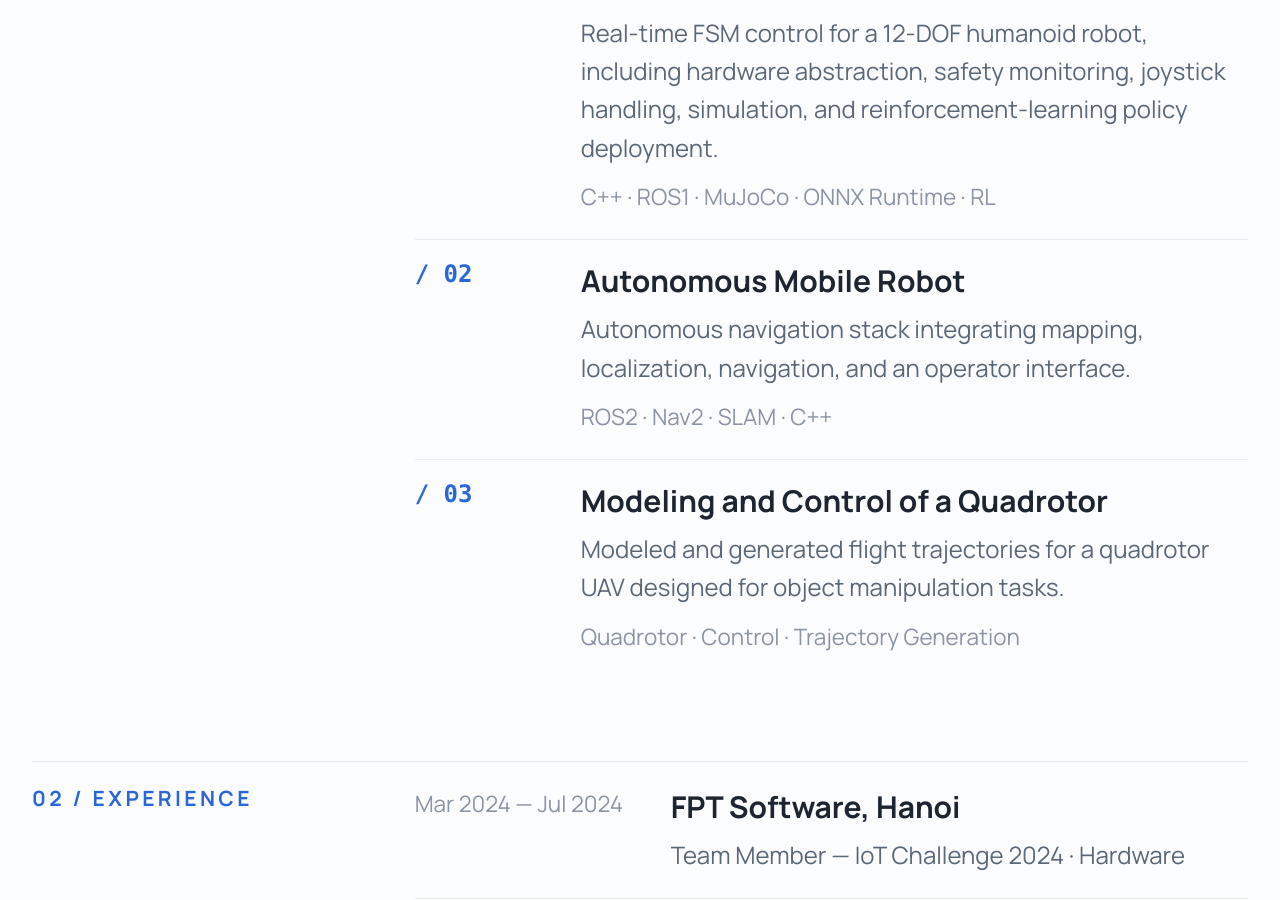
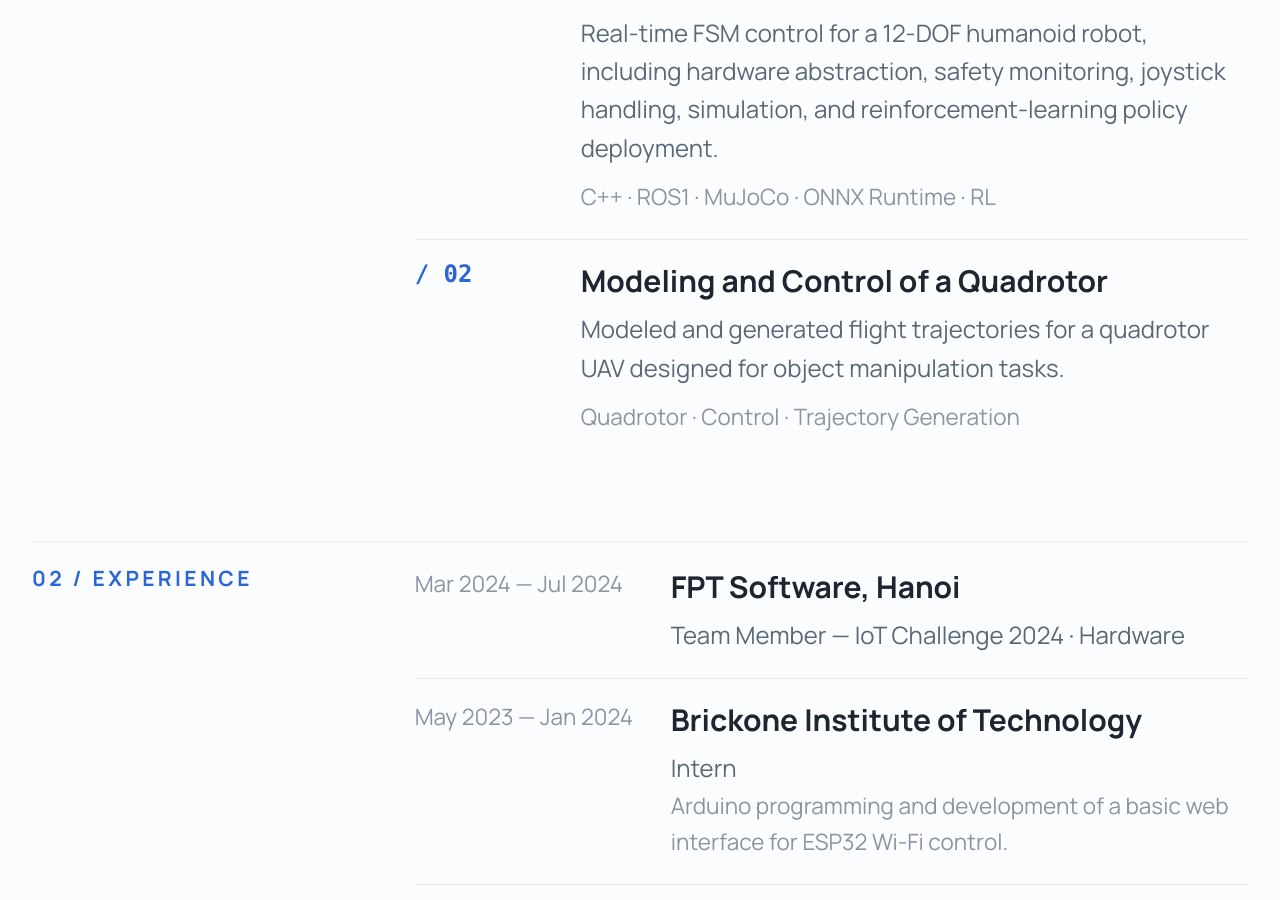
Before and after one commit to huynq03/huynq03.github.io, a Jekyll site: the page built from _pages/about.md, in a window 1280 px wide and 900 px high, scrolled down 640 px. Built offline with Jekyll 4.4.1, drawn with Linux system fonts in a browser that asks for light colours.

Commit message:
remove Autonomous Mobile Robot project

```diff
--- a/_pages/about.md
+++ b/_pages/about.md
@@ -30,10 +30,6 @@ redirect_from:
     </article>
     <article class="portfolio-project">
       <span class="portfolio-index">/ 02</span>
-      <div><h3>Autonomous Mobile Robot</h3><p>Autonomous navigation stack integrating mapping, localization, navigation, and an operator interface.</p><p class="portfolio-muted">ROS2 · Nav2 · SLAM · C++</p></div>
-    </article>
-    <article class="portfolio-project">
-      <span class="portfolio-index">/ 03</span>
       <div><h3>Modeling and Control of a Quadrotor</h3><p>Modeled and generated flight trajectories for a quadrotor UAV designed for object manipulation tasks.</p><p class="portfolio-muted">Quadrotor · Control · Trajectory Generation</p></div>
     </article>
   </div>
```
